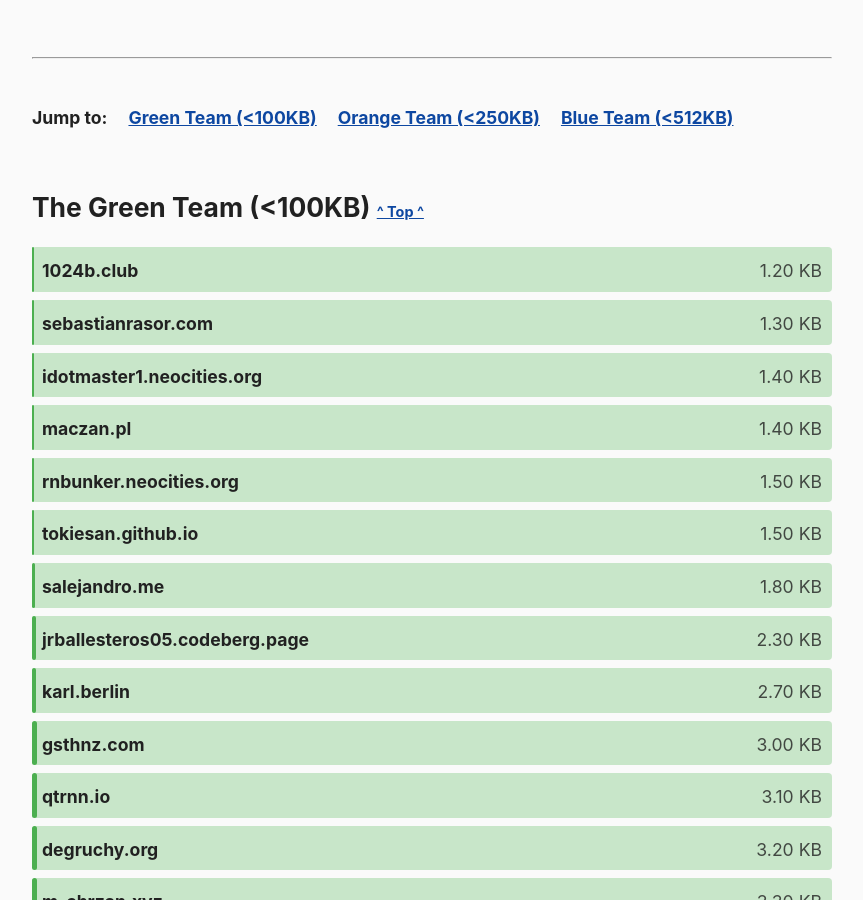
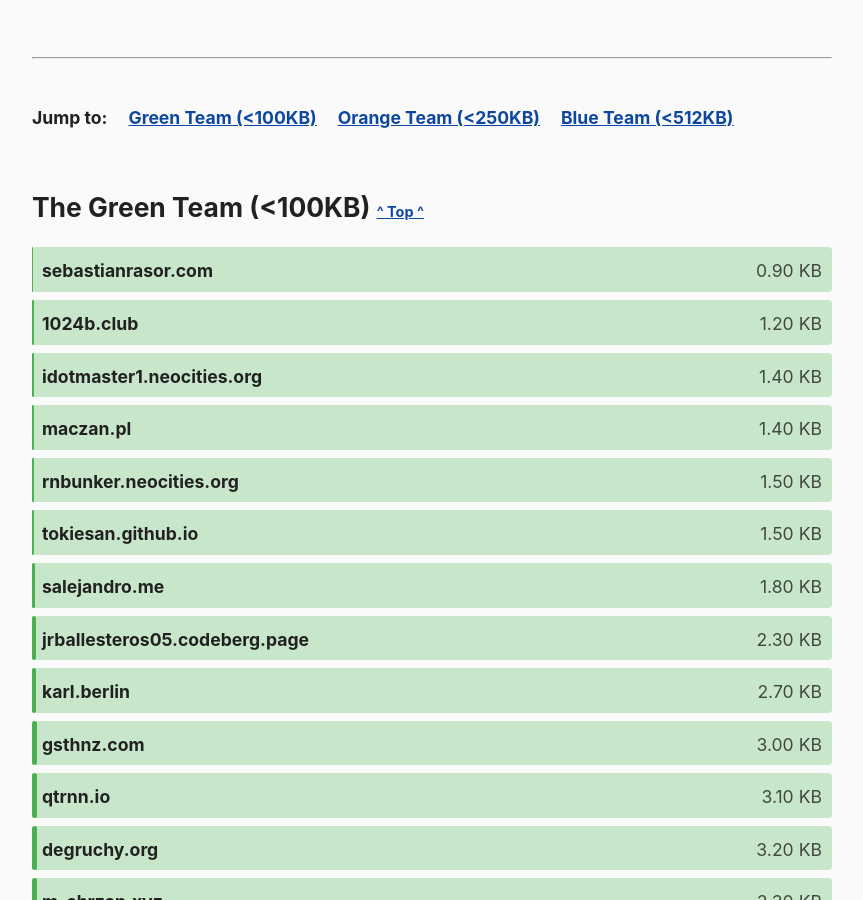
Before and after one commit to kevquirk/512kb.club, a Jekyll site: the page built from index.md, in a window 1280 px wide and 900 px high, scrolled down 987 px. Shown: the whole window, without its empty margins (208-1071 px from the left). Built offline with Jekyll 4.4.1, drawn with Linux system fonts in a browser that asks for light colours.

Commit message:
Update sebastianrasor.com
Update size: https://gtmetrix.com/reports/www.sebastianrasor.com/tjuNABLQ/
Block requests to favicon.ico, which increases the file size of the only file but decreases overall request size.

```diff
--- a/_data/sites.yml
+++ b/_data/sites.yml
@@ -1105,7 +1105,7 @@
 
 - domain: sebastianrasor.com
   url: https://www.sebastianrasor.com/
-  size: 1.3
+  size: 0.9
   last_checked: 2021-06-23
 
 - domain: secluded.site
```
